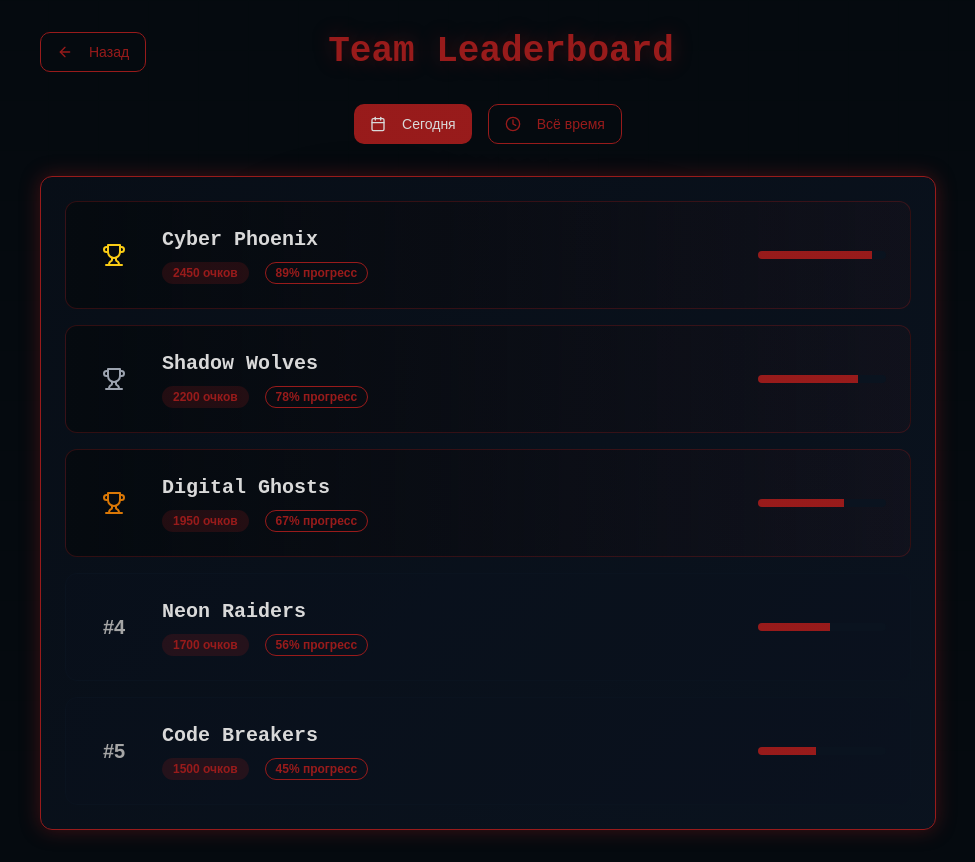
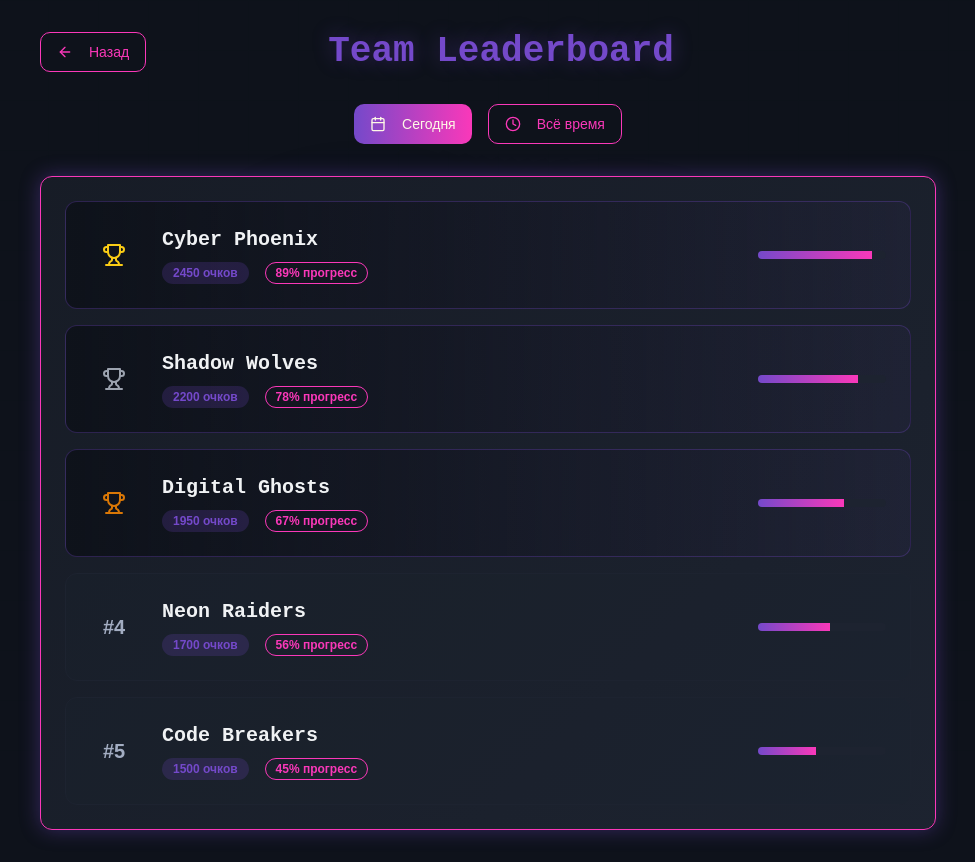
Before and after one commit to karions1/anti-facity-ops, a React (Vite) app: page /leaderboard in a window 1280 px wide. Shown: the whole page, without its empty margins (152-1127 px from the left). Built offline with nearby package versions, Linux system fonts and the light colour scheme.

Commit message:
Reverted to commit 881e98843d1a466f8a3b65ac5963fd068aefc8c6

```diff
--- a/src/index.css
+++ b/src/index.css
@@ -8,38 +8,38 @@
 
 @layer base {
   :root {
-    /* Dark cyberpunk theme */
-    --background: 210 50% 4%;
-    --foreground: 0 0% 85%;
+    /* Dark cyberpunk theme with subtle glow */
+    --background: 220 30% 8%;
+    --foreground: 220 15% 95%;
 
-    --card: 215 50% 6%;
-    --card-foreground: 0 0% 85%;
+    --card: 220 25% 12%;
+    --card-foreground: 220 15% 95%;
 
-    --popover: 215 50% 6%;
-    --popover-foreground: 0 0% 85%;
+    --popover: 220 25% 12%;
+    --popover-foreground: 220 15% 95%;
 
-    /* Dark red primary (Antifa colors) */
-    --primary: 0 70% 35%;
-    --primary-foreground: 0 0% 85%;
+    /* Purple primary */
+    --primary: 260 55% 54%;
+    --primary-foreground: 45 95% 95%;
 
-    /* Black secondary */
-    --secondary: 0 0% 15%;
-    --secondary-foreground: 0 0% 85%;
+    /* Neutral slate secondary */
+    --secondary: 220 20% 45%;
+    --secondary-foreground: 220 15% 95%;
 
-    --muted: 215 50% 8%;
-    --muted-foreground: 0 0% 65%;
+    --muted: 220 25% 15%;
+    --muted-foreground: 220 20% 70%;
 
-    /* Red accent */
-    --accent: 0 70% 35%;
-    --accent-foreground: 0 0% 85%;
+    /* Neon pink accent */
+    --accent: 320 95% 60%;
+    --accent-foreground: 220 15% 95%;
 
-    /* Bright red for alerts */
-    --destructive: 0 85% 55%;
-    --destructive-foreground: 0 0% 85%;
+    /* Red for alerts */
+    --destructive: 0 100% 60%;
+    --destructive-foreground: 180 100% 95%;
 
-    --border: 0 70% 35%;
-    --input: 215 50% 8%;
-    --ring: 0 70% 35%;
+    --border: 320 95% 60%;
+    --input: 220 25% 15%;
+    --ring: 320 95% 60%;
 
     --radius: 0.75rem;
 
@@ -51,14 +51,14 @@
     --dark-border: 215 50% 15%;
 
     /* Gradients */
-    --gradient-primary: linear-gradient(135deg, hsl(0 70% 35%), hsl(0 0% 15%));
-    --gradient-secondary: linear-gradient(135deg, hsl(0 0% 15%), hsl(0 70% 35%));
-    --gradient-cyber: linear-gradient(45deg, hsl(0 70% 35% / 0.1), hsl(0 0% 15% / 0.1));
-    --gradient-dashboard: linear-gradient(135deg, hsl(0 70% 35%), hsl(0 0% 15%));
+    --gradient-primary: linear-gradient(135deg, hsl(260 55% 54%), hsl(320 95% 60%));
+    --gradient-secondary: linear-gradient(135deg, hsl(320 95% 60%), hsl(260 55% 54%));
+    --gradient-cyber: linear-gradient(45deg, hsl(260 55% 54% / 0.1), hsl(320 95% 60% / 0.1));
+    --gradient-dashboard: linear-gradient(135deg, hsl(260 55% 54%), hsl(320 95% 60%));
 
     /* Shadows and glows */
-    --glow-red: 0 0 20px hsl(0 70% 35% / 0.4);
-    --glow-dark: 0 0 20px hsl(0 0% 15% / 0.4);
+    --glow-purple: 0 0 20px hsl(260 55% 54% / 0.4);
+    --glow-pink: 0 0 20px hsl(320 95% 60% / 0.4);
 
     /* Animations */
     --transition-fast: all 0.2s cubic-bezier(0.4, 0, 0.2, 1);
@@ -72,7 +72,7 @@
 
     --sidebar-primary: 240 5.9% 10%;
 
-    --sidebar-primary-foreground: 0 0% 85%;
+    --sidebar-primary-foreground: 0 0% 98%;
 
     --sidebar-accent: 240 4.8% 95.9%;
 
@@ -84,45 +84,45 @@
   }
 
   .dark {
-    --background: 210 50% 4%;
-    --foreground: 0 0% 85%;
+    --background: 220 30% 8%;
+    --foreground: 220 15% 95%;
 
-    --card: 215 50% 6%;
-    --card-foreground: 0 0% 85%;
+    --card: 220 25% 12%;
+    --card-foreground: 220 15% 95%;
 
-    --popover: 215 50% 6%;
-    --popover-foreground: 0 0% 85%;
+    --popover: 220 25% 12%;
+    --popover-foreground: 220 15% 95%;
 
-    /* Dark red primary */
-    --primary: 0 70% 35%;
-    --primary-foreground: 0 0% 85%;
+    /* Purple primary */
+    --primary: 260 55% 54%;
+    --primary-foreground: 45 95% 95%;
 
-    /* Black secondary */
-    --secondary: 0 0% 15%;
-    --secondary-foreground: 0 0% 85%;
+    /* Neutral slate secondary */
+    --secondary: 220 20% 45%;
+    --secondary-foreground: 220 15% 95%;
 
-    --muted: 215 50% 8%;
-    --muted-foreground: 0 0% 65%;
+    --muted: 220 25% 15%;
+    --muted-foreground: 220 20% 70%;
 
-    /* Red accent */
-    --accent: 0 70% 35%;
-    --accent-foreground: 0 0% 85%;
+    /* Neon pink accent */
+    --accent: 320 95% 60%;
+    --accent-foreground: 220 15% 95%;
 
-    --destructive: 0 85% 55%;
-    --destructive-foreground: 0 0% 85%;
+    --destructive: 0 100% 60%;
+    --destructive-foreground: 180 100% 95%;
 
-    --border: 0 70% 35%;
-    --input: 215 50% 8%;
-    --ring: 0 70% 35%;
+    --border: 320 95% 60%;
+    --input: 220 25% 15%;
+    --ring: 320 95% 60%;
 
-    --sidebar-background: 210 50% 4%;
-    --sidebar-foreground: 0 0% 85%;
-    --sidebar-primary: 0 70% 35%;
-    --sidebar-primary-foreground: 0 0% 85%;
-    --sidebar-accent: 215 50% 8%;
-    --sidebar-accent-foreground: 0 0% 85%;
-    --sidebar-border: 0 70% 35%;
-    --sidebar-ring: 0 70% 35%;
+    --sidebar-background: 220 30% 8%;
+    --sidebar-foreground: 220 15% 95%;
+    --sidebar-primary: 260 55% 54%;
+    --sidebar-primary-foreground: 45 95% 95%;
+    --sidebar-accent: 220 25% 15%;
+    --sidebar-accent-foreground: 220 15% 95%;
+    --sidebar-border: 320 95% 60%;
+    --sidebar-ring: 320 95% 60%;
   }
 }
 
@@ -146,24 +146,24 @@
   .cyber-panel {
     @apply bg-card border border-border rounded-lg p-6;
     background: linear-gradient(135deg, hsl(var(--card)), hsl(var(--muted)));
-    box-shadow: var(--glow-red);
+    box-shadow: var(--glow-purple);
   }
 
   .neon-button {
     @apply px-6 py-3 rounded-lg font-medium transition-all duration-300;
     background: var(--gradient-primary);
     color: hsl(var(--primary-foreground));
-    box-shadow: var(--glow-red);
+    box-shadow: var(--glow-purple);
   }
 
   .neon-button:hover {
     transform: translateY(-2px);
-    box-shadow: var(--glow-red), 0 4px 20px hsl(0 70% 35% / 0.3);
+    box-shadow: var(--glow-purple), 0 4px 20px hsl(260 55% 54% / 0.3);
   }
 
   .neon-text {
     color: hsl(var(--primary));
-    text-shadow: var(--glow-red);
+    text-shadow: var(--glow-purple);
   }
 
   .hud-element {
@@ -179,7 +179,7 @@
   .cyber-input:focus {
     outline: none;
     border-color: hsl(var(--primary));
-    box-shadow: var(--glow-red);
+    box-shadow: var(--glow-pink);
   }
 
   .glow-effect {
```
